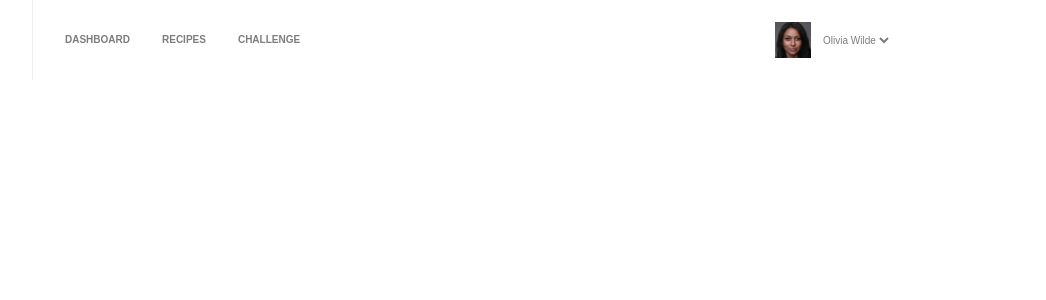
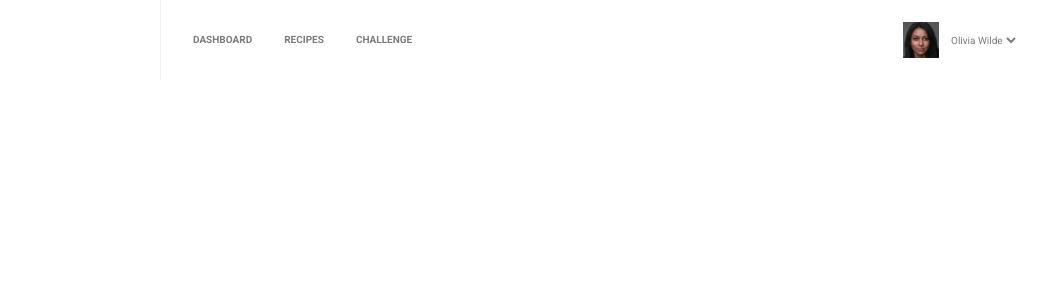
Before and after one commit to molekJ/recruitment-task-get-r, a React (Create React App) app: page / in a window 1280 px wide. Shown: the top 300 px of the page, without its empty margins (109-1155 px from the left). Built offline with nearby package versions, Linux system fonts and the light colour scheme.

Commit message:
problem with margin-right solved. Global colors and font-family added

```diff
--- a/public/index.html
+++ b/public/index.html
@@ -24,6 +24,12 @@
       work correctly both with client-side routing and a non-root public URL.
       Learn how to configure a non-root public URL by running `npm run build`.
     -->
+    <link rel="preconnect" href="https://fonts.googleapis.com" />
+    <link rel="preconnect" href="https://fonts.gstatic.com" crossorigin />
+    <link
+      href="https://fonts.googleapis.com/css2?family=Roboto:ital,wght@0,100;0,300;0,400;0,500;0,700;0,900;1,100;1,300;1,400;1,500;1,700;1,900&display=swap"
+      rel="stylesheet"
+    />
     <title>React App</title>
   </head>
   <body>
--- a/src/GlobalStyles.js
+++ b/src/GlobalStyles.js
@@ -1,10 +1,21 @@
 import { createGlobalStyle } from "styled-components";
 
 export const GlobalStyle = createGlobalStyle`
-    body{
+:root {
+    --primary: red;
+    --yellow: yellow;
+    --lightgrey: #ffffff;
+    --lightgrey2: #efefef;
+    --grey: #f9f9f9;
+    --darkgrey: #7c7c7c;
+    --orange: #ff801a;
+    --lightgreen: #adbb0c;
+
+}
+    * {
         box-sizing: border-box;
-        margin: 0 auto;
+        margin: 0;
         padding: 0;
-        font-family: sans-serif;
+        font-family: 'Roboto', sans-serif;
        }
 `;
--- a/src/components/Navbar/NavbarElements.js
+++ b/src/components/Navbar/NavbarElements.js
@@ -1,27 +1,28 @@
 import styled from "styled-components";
 
 export const NavContainer = styled.div`
-  background: #ffffff;
+  background: var(--lightgrey);
   /* background: red; */
   width: 978px;
   height: 80px;
   display: flex;
   justify-content: space-between;
-  margin: 0 23px;
+  margin: 0 auto;
 `;
 
-export const NavRoute = styled.div`
+export const NavRoute = styled.ul`
   margin-left: 118px;
   display: flex;
   align-items: center;
   font-size: 10px;
   text-transform: uppercase;
   font-weight: bold;
-  color: #7c7c7c;
-  border-left: 1px solid #efefef;
+  color: var(--darkgrey);
+  border-left: 1px solid var(--lightgrey2);
+  list-style: none;
 `;
 
-export const NavRouteElement = styled.div`
+export const NavRouteElement = styled.li`
   margin-left: 32px;
   border-bottom: 1px solid transparent;
   transition: 0.2s ease-out;
@@ -30,12 +31,20 @@ export const NavRouteElement = styled.div`
     border-bottom: 1px solid #ff801a;
     cursor: pointer;
     transition: 0.2s ease-out;
+    &::after {
+      display: block;
+      position: absolute;
+      height: 1px;
+      width: 20px;
+      background: orange;
+    }
   }
 `;
 
 export const NavProfile = styled.div`
   display: flex;
   align-items: center;
+  margin-right: 1px;
 `;
 
 export const NavProfileImg = styled.img`
@@ -47,5 +56,5 @@ export const NavProfileMenu = styled.select`
   font-size: 10px;
   border: none;
   background: #fff;
-  color: #7c7c7c;
+  color: var(--darkgrey);
 `;
--- a/src/components/Navbar/index.js
+++ b/src/components/Navbar/index.js
@@ -1,5 +1,4 @@
 import React from "react";
-// import profilePic from "../../images/unsplash-woman.jpg";
 import {
   NavContainer,
   NavRoute,
@@ -20,7 +19,7 @@ export default function Navbar() {
           <NavRouteElement>Challenge</NavRouteElement>
         </NavRoute>
         <NavProfile>
-          <NavProfileImg src={userInfo.img} />
+          <NavProfileImg src={userInfo.img} alt={userInfo.alt} />
           <NavProfileMenu>
             <option>
               {userInfo.name} {userInfo.surname}
```
